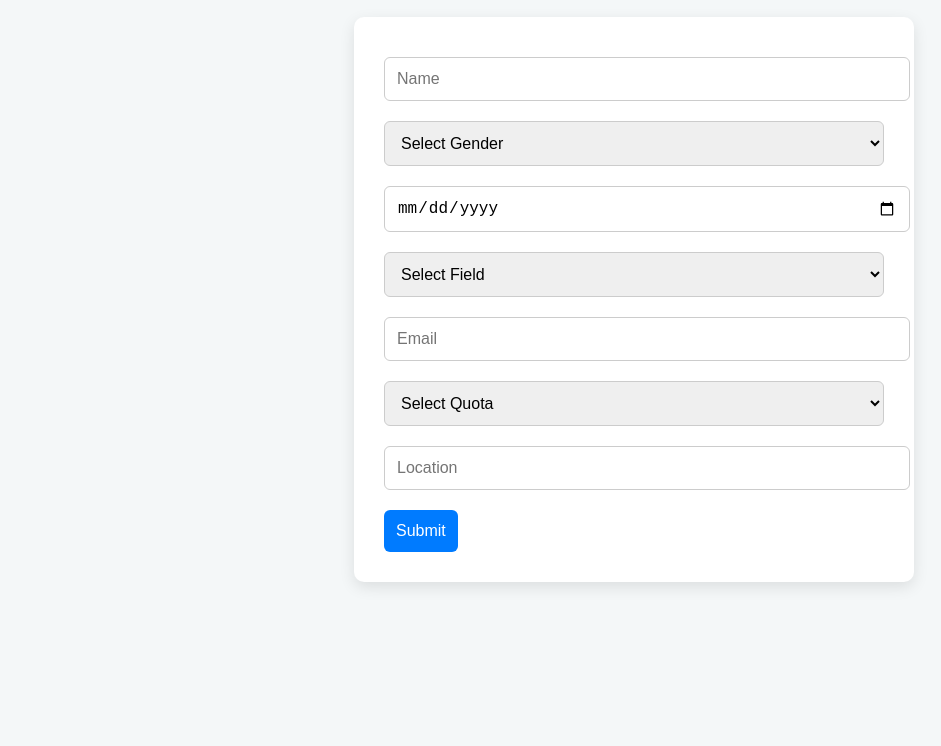
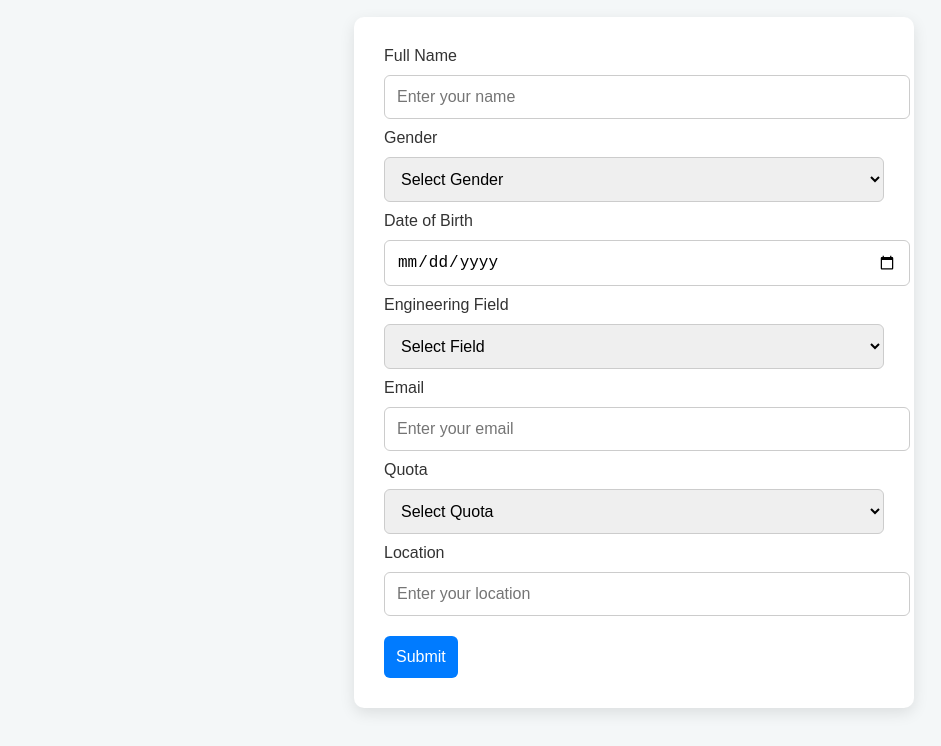
Before and after one commit to kchanakiyan/college-student-form, a plain HTML site: page public/index.html in a window 1280 px wide. Shown: the part 89-835 px from the top of the page, without its empty margins (6-947 px from the left). Before the commit the page ends 800 px from the top, so only its background shows below. Drawn offline with Linux system fonts and the light colour scheme.

```diff
--- a/public/index.html
+++ b/public/index.html
@@ -1,26 +1,32 @@
 <!DOCTYPE html>
 <html lang="en">
 <head>
-  <meta charset="UTF-8">
-  <title>Student Form</title>
+  <meta charset="UTF-8" />
+  <meta name="viewport" content="width=device-width, initial-scale=1.0" />
+  <title>Student Registration Form</title>
   <link rel="stylesheet" href="style.css" />
 </head>
 <body>
+  <div class="container">
     <h2>Student Registration Form</h2>
 
     <form id="studentForm">
-    <input name="name" placeholder="Name" required />
+      <label for="name">Full Name</label>
+      <input id="name" name="name" placeholder="Enter your name" required />
 
-<select name="gender" required>
+      <label for="gender">Gender</label>
+      <select id="gender" name="gender" required>
         <option value="">Select Gender</option>
         <option>Male</option>
         <option>Female</option>
         <option>Other</option>
       </select>
 
-    <input type="date" id = "DOB" name="dob" required />
+      <label for="dob">Date of Birth</label>
+      <input type="date" id="dob" name="dob" required />
 
-    <select name="field" required>
+      <label for="field">Engineering Field</label>
+      <select id="field" name="field" required>
         <option value="">Select Field</option>
         <option>Computer Engineering</option>
         <option>Civil Engineering</option>
@@ -36,18 +42,22 @@
         <option>Others</option>
       </select>
 
-    <input type="email" name="email" placeholder="Email" required />
+      <label for="email">Email</label>
+      <input type="email" id="email" name="email" placeholder="Enter your email" required />
 
-    <select name="quota" required>
+      <label for="quota">Quota</label>
+      <select id="quota" name="quota" required>
         <option value="">Select Quota</option>
         <option value="GQ">GQ</option>
         <option value="MQ">MQ</option>
       </select>
 
-    <input name="location" placeholder="Location" />
+      <label for="location">Location</label>
+      <input id="location" name="location" placeholder="Enter your location" />
 
       <button type="submit">Submit</button>
     </form>
+  </div>
 
   <script>
     document.getElementById('studentForm').addEventListener('submit', async function(e) {
@@ -64,12 +74,13 @@
 
         const result = await response.json();
         if (response.ok) {
-          alert(result.message || 'Student saved!');
+          alert(result.message || 'Student registered successfully!');
+          this.reset(); // clear the form
         } else {
           alert(result.error || 'Submission failed.');
         }
       } catch (err) {
-        alert('Error: Could not connect to backend.');
+        alert('Error: Could not connect to the backend.');
       }
     });
   </script>
```
Lines whose indentation alone changed are shown as unchanged.
